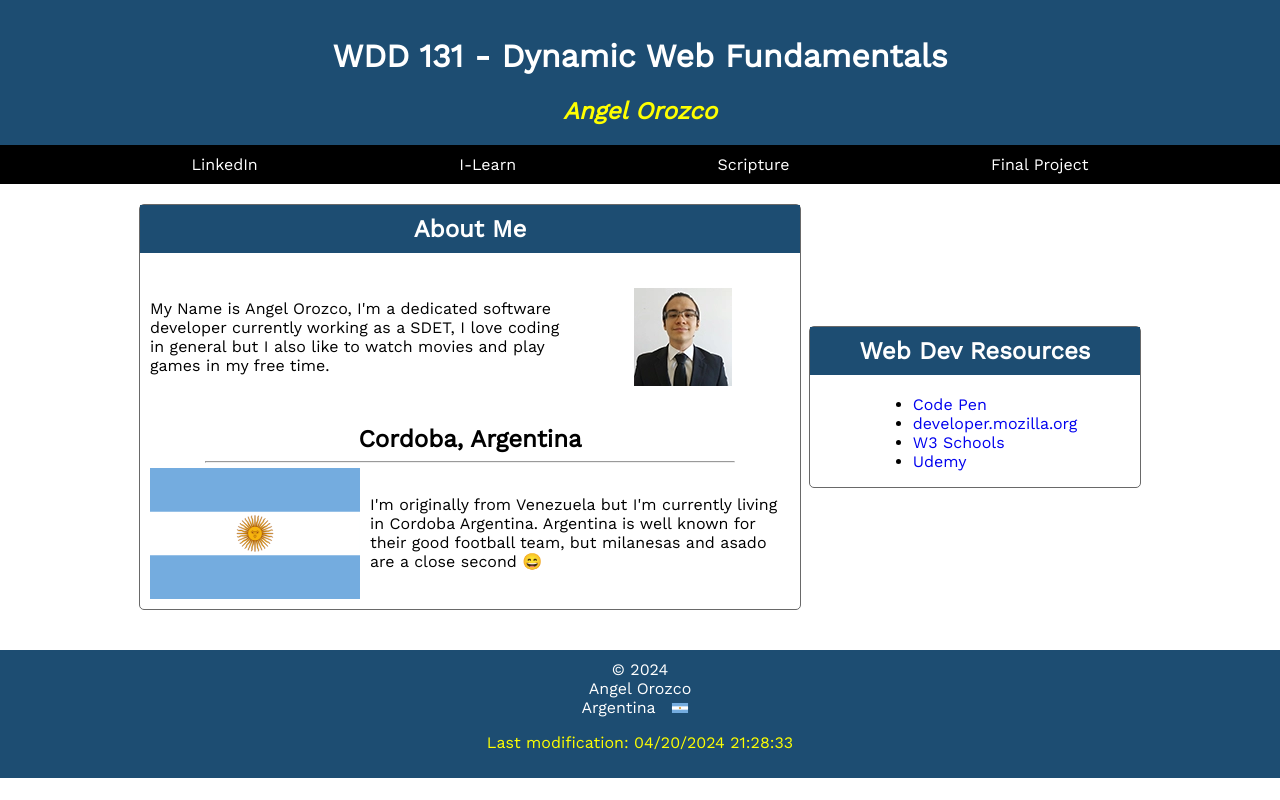
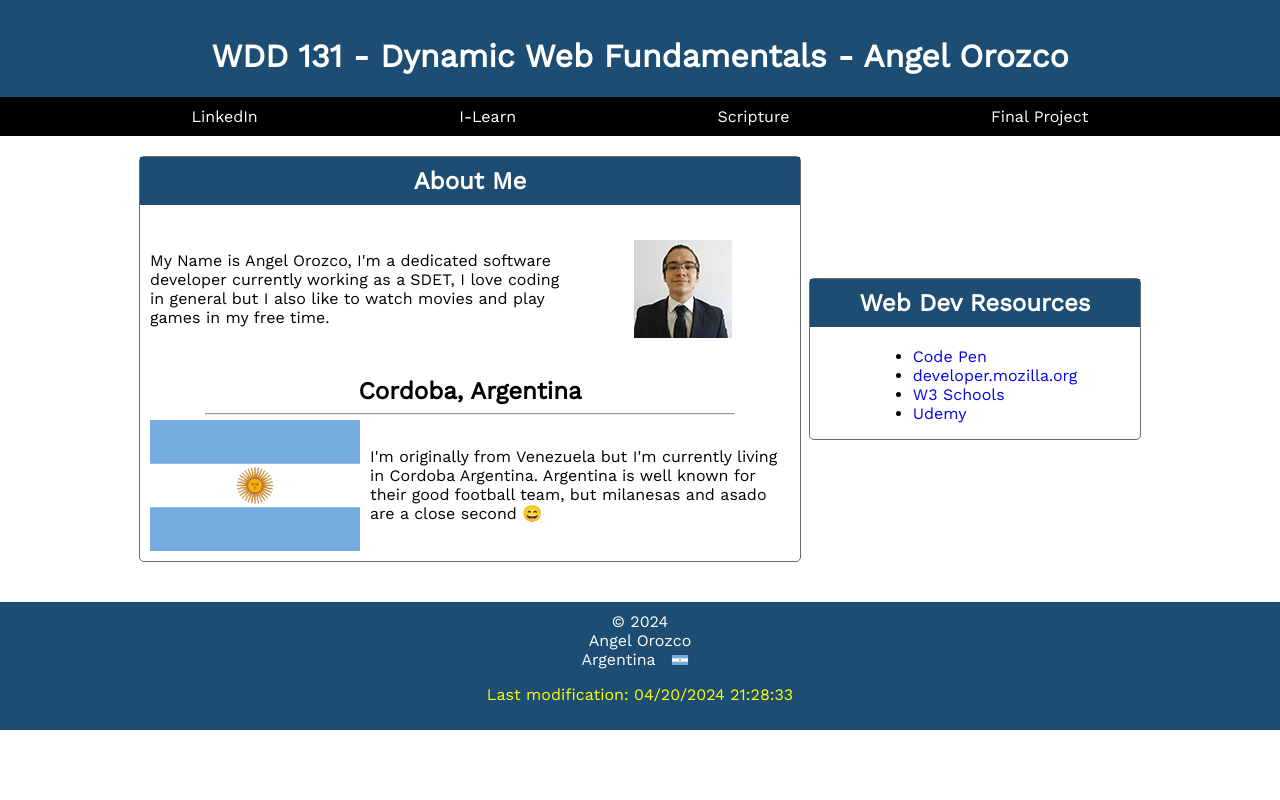
Before and after one commit to angeldavidorozco/wdd131, a plain HTML site: page index.html in a window 1280 px wide. Drawn offline with nearby package versions, Linux system fonts and the light colour scheme.

Commit message:
Main page now passes the audit tool

```diff
--- a/index.html
+++ b/index.html
@@ -9,12 +9,12 @@
         content="WDD 131 - Dynamic Web Fundamentals, course assignment portal, made by: Angel David Orozoco Narvaez" >
     <title>WDD 131 - Dynamic Web Fundamentals - Angel Orozco</title>
     <link rel="stylesheet" href="styles/base.css">
+    <script src="scripts/getdates.js" defer></script>
 </head>
 <body>
 
     <header>
-        <h1>WDD 131 - Dynamic Web Fundamentals </h1>
-        <h2 class="header-name">Angel Orozco</h2>
+        <h1>WDD 131 - Dynamic Web Fundamentals - Angel Orozco</h1>
         <nav>
             <a href="https://www.linkedin.com/in/dev-angel-orozco/">LinkedIn</a>
             <a href="https://byui.instructure.com/">I-Learn</a>
@@ -55,7 +55,5 @@
         <p id="lastModified"></p>
     </footer>
 
-
-    <script src="scripts/getdates.js" defer></script>
 </body>
 </html>
--- a/styles/base.css
+++ b/styles/base.css
@@ -121,8 +121,3 @@ footer img{
 #lastModified{
     color: yellow;
 }
-
-.header-name{
-    font-style: italic;
-    color: yellow;
-}
```
